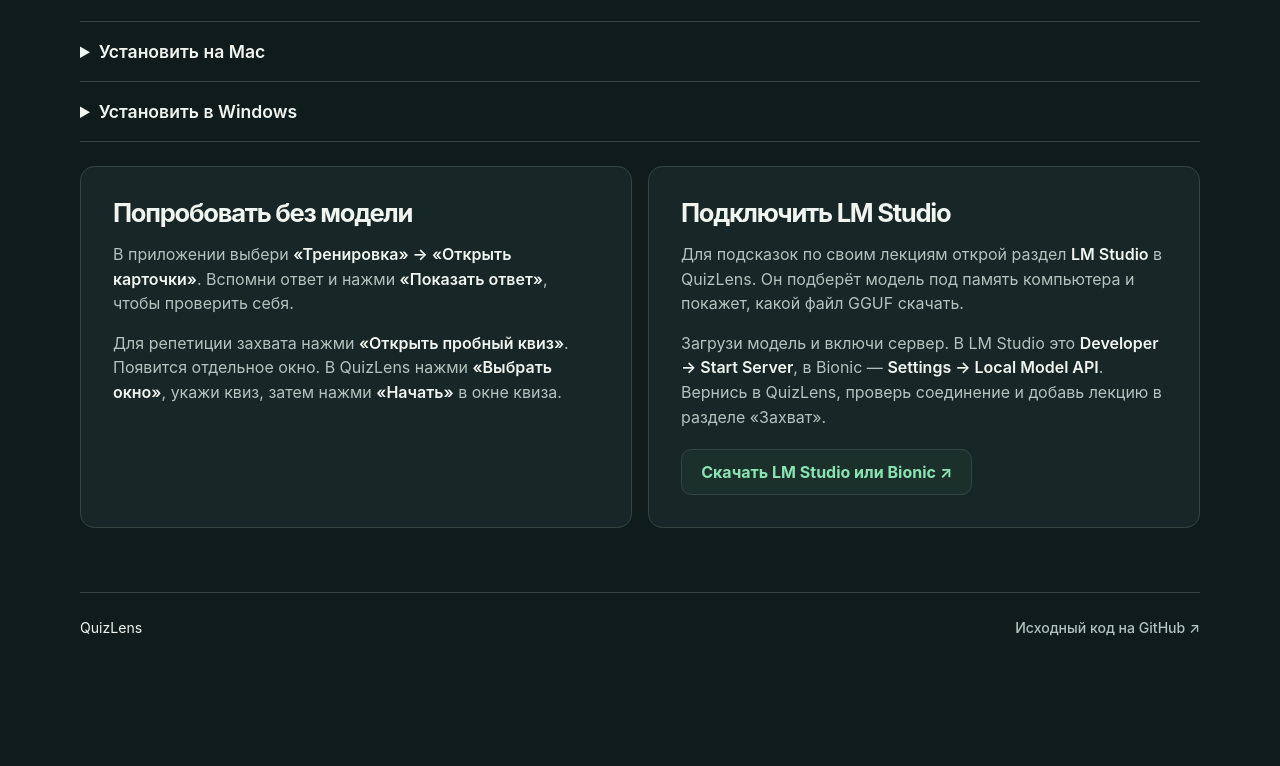
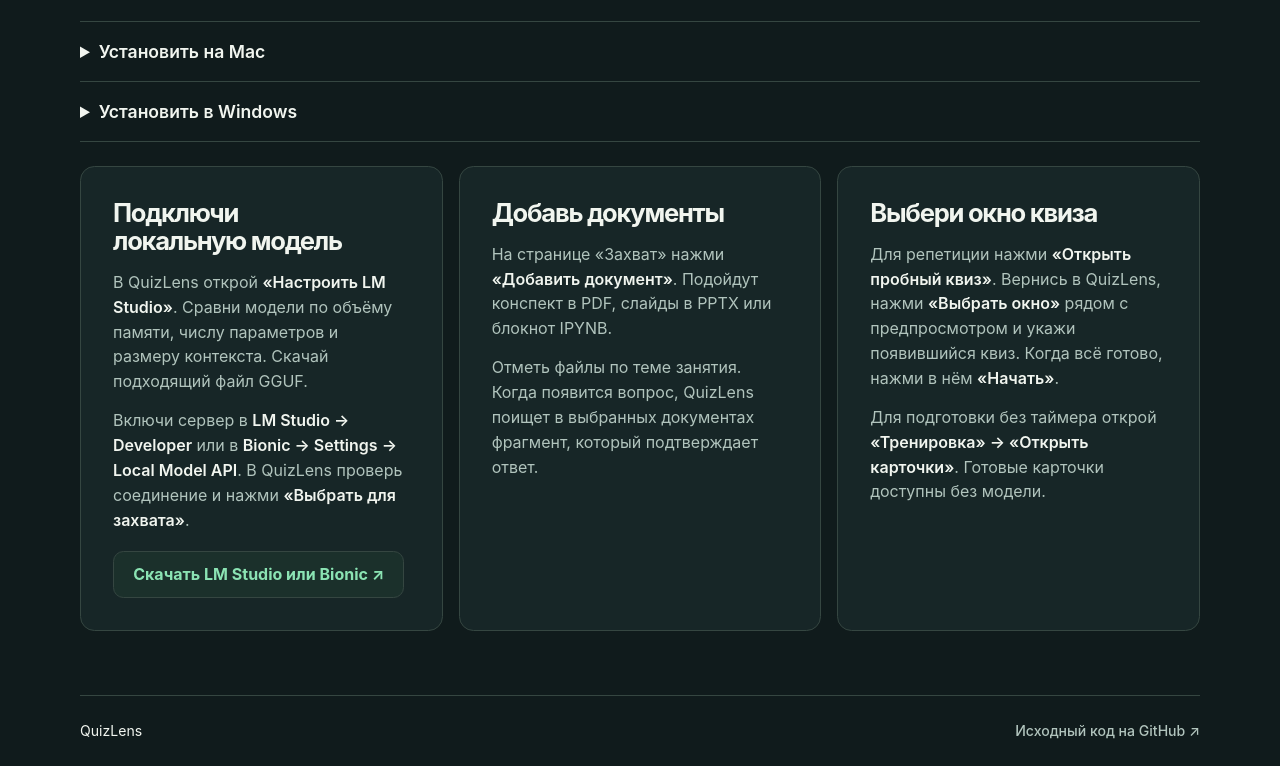
Before and after one commit to NolReaction/quizlens, a plain HTML site: page index.html in a window 1280 px wide. Shown: the part 1310-2076 px from the top of the page. Before the commit the page ends 1973 px from the top, so only its background shows below. Drawn offline with Linux system fonts and the light colour scheme; no server answers.

Commit message:
Update QuizLens download page

```diff
--- a/download.css
+++ b/download.css
@@ -88,7 +88,7 @@ h3 { font-size: 1.65rem; }
 .steps details > div { max-width: 76ch; }
 .steps p { margin-top: .7rem; color: var(--muted); }
 .steps strong { font-weight: 620; color: var(--text); }
-.first-run-grid { display: grid; grid-template-columns: repeat(2, minmax(0, 1fr)); gap: 1rem; margin-top: 1.5rem; }
+.first-run-grid { display: grid; grid-template-columns: repeat(3, minmax(0, 1fr)); gap: 1rem; margin-top: 1.5rem; }
 .first-run-card { padding: clamp(1.2rem, 3vw, 2rem); background: var(--surface); border: 1px solid var(--line); border-radius: .9rem; scroll-margin-block-start: 1rem; }
 .first-run-card h3 { font-size: clamp(1.35rem, 2vw, 1.65rem); }
 .first-run-card p { color: var(--muted); margin-top: .9rem; }
@@ -99,5 +99,5 @@ code { font-family: "IBM Plex Mono", "SFMono-Regular", Consolas, monospace; over
 @media (max-width: 740px) { .hero { grid-template-columns: 1fr; gap: 2rem; } .preview { max-width: 32em; } }
 @media (max-width: 570px) { .wrap { width: calc(100% - 2rem); } .nav nav { font-size: .84rem; gap: .8rem; } .nav { min-height: 58px; } .build-grid { grid-template-columns: 1fr; } .section-heading { gap: .45rem; } }
 @media (max-width: 380px) { .nav { align-items: flex-start; flex-wrap: wrap; gap: .4rem; padding-block: .6rem; } .nav nav { width: 100%; justify-content: space-between; } }
-@media (max-width: 660px) { .first-run-grid { grid-template-columns: 1fr; } }
+@media (max-width: 850px) { .first-run-grid { grid-template-columns: 1fr; } }
 .nav nav a { display: inline-flex; align-items: center; min-height: 44px; }
--- a/index.html
+++ b/index.html
@@ -3,7 +3,7 @@
 <head>
   <meta charset="utf-8"><meta name="viewport" content="width=device-width, initial-scale=1">
   <title>QuizLens — скачать для Mac и Windows</title>
-  <meta name="description" content="QuizLens читает вопрос в выбранном окне и ищет ответ в твоих лекциях. Загрузка для macOS и Windows, подбор локальной модели и инструкция.">
+  <meta name="description" content="QuizLens читает вопрос в выбранном окне и находит ответ в твоих документах. Скачать для macOS и Windows, подобрать локальную модель и проверить на пробном квизе.">
   <meta name="color-scheme" content="dark"><meta name="theme-color" content="#101b1c">
   <link rel="stylesheet" href="./download.css"><script defer src="./download.js"></script>
 </head>
@@ -19,7 +19,7 @@
   <section class="hero wrap" aria-labelledby="intro">
     <div class="intro">
       <h1 id="intro">Ответ на квиз <em>из твоей лекции.</em></h1>
-      <p>QuizLens для Mac и Windows читает вопрос с экрана и находит подсказку в твоих лекциях. После установки приложение открывается в браузере и обрабатывает материалы на твоём компьютере.</p>
+      <p>QuizLens для Mac и Windows читает вопрос с экрана, ищет ответ в выбранных документах и показывает цитату. Распознавание, поиск и работа модели проходят на твоём компьютере.</p>
       <div class="hero-actions"><a id="hero-action" class="button primary" href="#download">Выбрать сборку <span aria-hidden="true">↓</span></a><a class="button secondary" href="#start">Как запустить</a></div>
     </div>
     <aside class="preview" aria-label="Пример работы QuizLens">
@@ -56,16 +56,21 @@
       </div></details>
     </div>
     <div class="first-run-grid">
+      <article id="model-setup" class="first-run-card">
+        <h3>Подключи локальную модель</h3>
+        <p>В QuizLens открой <strong>«Настроить LM Studio»</strong>. Сравни модели по объёму памяти, числу параметров и размеру контекста. Скачай подходящий файл GGUF.</p>
+        <p>Включи сервер в <strong>LM Studio → Developer</strong> или в <strong>Bionic → Settings → Local Model API</strong>. В QuizLens проверь соединение и нажми <strong>«Выбрать для захвата»</strong>.</p>
+        <a class="button secondary" href="https://lmstudio.ai/download">Скачать LM Studio или Bionic ↗</a>
+      </article>
       <article class="first-run-card">
-        <h3>Попробовать без модели</h3>
-        <p>В приложении выбери <strong>«Тренировка» → «Открыть карточки»</strong>. Вспомни ответ и нажми <strong>«Показать ответ»</strong>, чтобы проверить себя.</p>
-        <p>Для репетиции захвата нажми <strong>«Открыть пробный квиз»</strong>. Появится отдельное окно. В QuizLens нажми <strong>«Выбрать окно»</strong>, укажи квиз, затем нажми <strong>«Начать»</strong> в окне квиза.</p>
+        <h3>Добавь документы</h3>
+        <p>На странице «Захват» нажми <strong>«Добавить документ»</strong>. Подойдут конспект в PDF, слайды в PPTX или блокнот IPYNB.</p>
+        <p>Отметь файлы по теме занятия. Когда появится вопрос, QuizLens поищет в выбранных документах фрагмент, который подтверждает ответ.</p>
       </article>
-      <article id="model-setup" class="first-run-card">
-        <h3>Подключить LM Studio</h3>
-        <p>Для подсказок по своим лекциям открой раздел <strong>LM Studio</strong> в QuizLens. Он подберёт модель под память компьютера и покажет, какой файл GGUF скачать.</p>
-        <p>Загрузи модель и включи сервер. В LM Studio это <strong>Developer → Start Server</strong>, в Bionic — <strong>Settings → Local Model API</strong>. Вернись в QuizLens, проверь соединение и добавь лекцию в разделе «Захват».</p>
-        <a class="button secondary" href="https://lmstudio.ai/download">Скачать LM Studio или Bionic ↗</a>
+      <article class="first-run-card">
+        <h3>Выбери окно квиза</h3>
+        <p>Для репетиции нажми <strong>«Открыть пробный квиз»</strong>. Вернись в QuizLens, нажми <strong>«Выбрать окно»</strong> рядом с предпросмотром и укажи появившийся квиз. Когда всё готово, нажми в нём <strong>«Начать»</strong>.</p>
+        <p>Для подготовки без таймера открой <strong>«Тренировка» → «Открыть карточки»</strong>. Готовые карточки доступны без модели.</p>
       </article>
     </div>
   </section>
```
